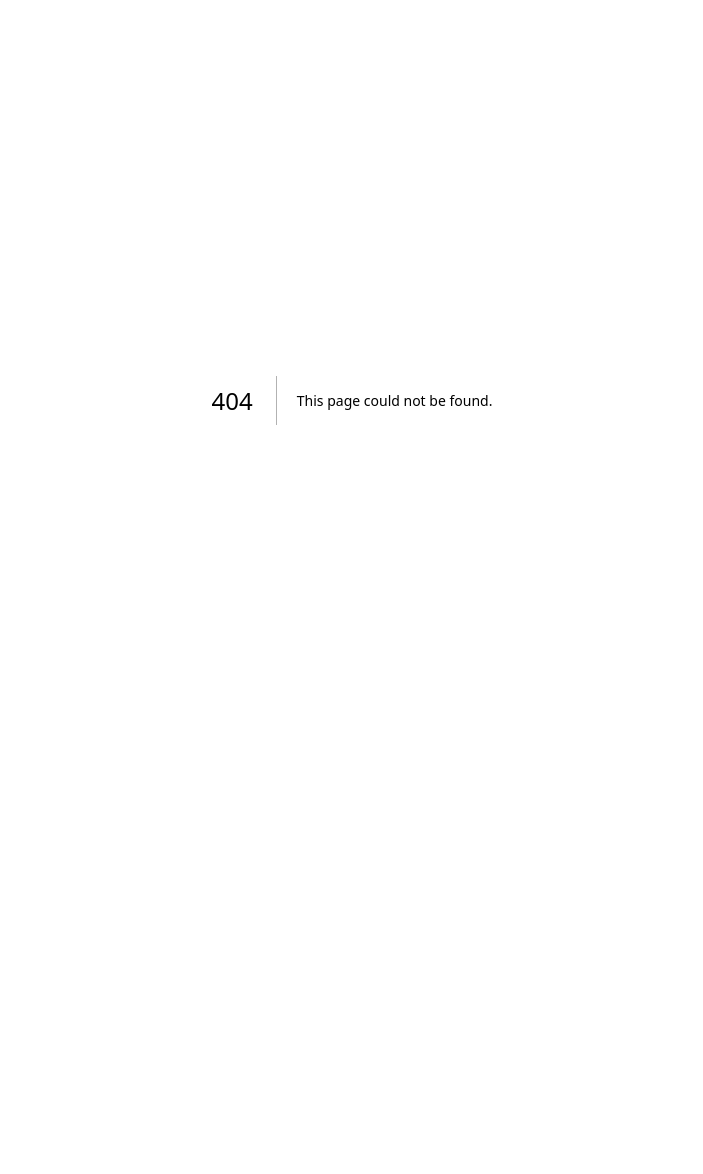
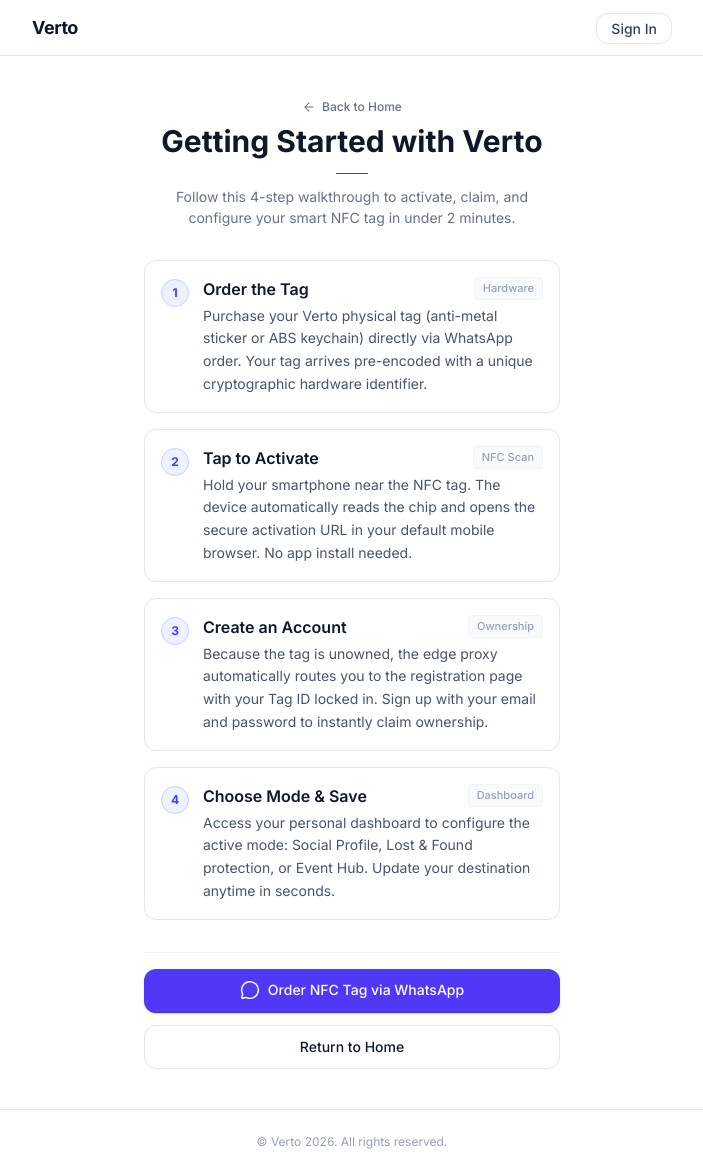
Before and after one commit to yosukeyung/Verto, a Next.js app: page /guide in a window 1280 px wide. Before the commit this address had no page. Shown: the whole page, without its empty margins (288-991 px from the left). Before the commit the page ends 800 px from the top, so only its background shows below. Built offline with nearby package versions, Linux system fonts and the light colour scheme.

Commit message:
add guide pages

```diff
--- /dev/null
+++ b/app/guide/page.tsx
@@ -0,0 +1,136 @@
+import Link from 'next/link'
+import { MessageCircle, ArrowLeft } from 'lucide-react'
+import { Navbar } from '@/components/layout/Navbar'
+import { Card } from '@/components/ui/Card'
+
+export const metadata = {
+  title: 'Getting Started - Verto',
+  description: 'Step-by-step guide to setting up and configuring your Verto smart NFC tag in under 2 minutes.',
+}
+
+export default function GuidePage() {
+  const waOrderUrl =
+    'https://wa.me/6281234567890?text=' +
+    encodeURIComponent('Hello Verto, I would like to order an NFC tag.')
+
+  const steps = [
+    {
+      number: 1,
+      title: 'Order the Tag',
+      description:
+        'Purchase your Verto physical tag (anti-metal sticker or ABS keychain) directly via WhatsApp order. Your tag arrives pre-encoded with a unique cryptographic hardware identifier.',
+      badge: 'Hardware',
+    },
+    {
+      number: 2,
+      title: 'Tap to Activate',
+      description:
+        'Hold your smartphone near the NFC tag. The device automatically reads the chip and opens the secure activation URL in your default mobile browser. No app install needed.',
+      badge: 'NFC Scan',
+    },
+    {
+      number: 3,
+      title: 'Create an Account',
+      description:
+        'Because the tag is unowned, the edge proxy automatically routes you to the registration page with your Tag ID locked in. Sign up with your email and password to instantly claim ownership.',
+      badge: 'Ownership',
+    },
+    {
+      number: 4,
+      title: 'Choose Mode & Save',
+      description:
+        'Access your personal dashboard to configure the active mode: Social Profile, Lost & Found protection, or Event Hub. Update your destination anytime in seconds.',
+      badge: 'Dashboard',
+    },
+  ]
+
+  return (
+    <div className="min-h-screen bg-white flex flex-col justify-between">
+      {/* 56px Navigation Header */}
+      <Navbar
+        rightAction={
+          <Link
+            href="/login"
+            className="text-sm font-medium text-gray-700 hover:text-gray-900 px-3.5 py-1.5 rounded-lg hover:bg-gray-50 border border-gray-200 transition-colors focus-visible:outline-2 focus-visible:outline-offset-2 focus-visible:outline-indigo-500"
+          >
+            Sign In
+          </Link>
+        }
+      />
+
+      {/* Main Guide Content */}
+      <main className="flex-1 w-full max-w-md mx-auto px-4 py-10 space-y-8">
+        {/* Header Section */}
+        <header className="text-center space-y-3">
+          <Link
+            href="/"
+            className="inline-flex items-center gap-1.5 text-xs font-medium text-gray-500 hover:text-gray-900 transition-colors mb-2 focus-visible:outline-2 focus-visible:outline-offset-2 focus-visible:outline-indigo-500 rounded"
+          >
+            <ArrowLeft className="w-3.5 h-3.5" strokeWidth={1.75} />
+            <span>Back to Home</span>
+          </Link>
+          <h1 className="text-2xl sm:text-3xl font-bold leading-tight text-gray-900">
+            Getting Started with Verto
+          </h1>
+          <div className="w-8 border-b border-indigo-600 mx-auto" />
+          <p className="text-sm text-gray-500 leading-normal max-w-sm mx-auto">
+            Follow this 4-step walkthrough to activate, claim, and configure your smart NFC tag in under 2 minutes.
+          </p>
+        </header>
+
+        {/* Step-by-Step Vertical List */}
+        <div className="space-y-4">
+          {steps.map((step) => (
+            <Card key={step.number} className="p-4 relative">
+              <div className="flex items-start gap-3.5">
+                <span className="w-7 h-7 rounded-full bg-indigo-50 border border-indigo-200 text-indigo-600 font-bold flex items-center justify-center shrink-0 mt-0.5 text-xs">
+                  {step.number}
+                </span>
+                <div className="space-y-1 flex-1">
+                  <div className="flex items-center justify-between">
+                    <h2 className="text-base font-semibold text-gray-900">
+                      {step.title}
+                    </h2>
+                    <span className="text-[11px] font-medium text-gray-400 bg-gray-50 px-2 py-0.5 rounded border border-gray-100">
+                      {step.badge}
+                    </span>
+                  </div>
+                  <p className="text-sm text-gray-600 leading-relaxed">
+                    {step.description}
+                  </p>
+                </div>
+              </div>
+            </Card>
+          ))}
+        </div>
+
+        {/* Action Buttons Section */}
+        <section className="space-y-3 pt-4 border-t border-gray-100">
+          <a
+            href={waOrderUrl}
+            target="_blank"
+            rel="noopener noreferrer"
+            className="w-full h-11 px-5 rounded-lg bg-indigo-600 hover:bg-indigo-700 text-white text-sm font-medium transition-colors duration-150 inline-flex items-center justify-center gap-2 focus-visible:outline-2 focus-visible:outline-offset-2 focus-visible:outline-indigo-500 border-b border-indigo-700 shadow-sm"
+          >
+            <MessageCircle className="w-5 h-5 shrink-0" strokeWidth={1.75} />
+            <span>Order NFC Tag via WhatsApp</span>
+          </a>
+
+          <Link
+            href="/"
+            className="w-full h-11 px-5 rounded-lg border border-gray-200 hover:border-gray-300 hover:bg-gray-50 text-gray-900 text-sm font-medium transition-colors duration-150 inline-flex items-center justify-center focus-visible:outline-2 focus-visible:outline-offset-2 focus-visible:outline-indigo-500"
+          >
+            Return to Home
+          </Link>
+        </section>
+      </main>
+
+      {/* Minimal Footer */}
+      <footer className="border-t border-gray-200 py-6 text-center">
+        <p className="text-xs text-gray-400">
+          © Verto 2026. All rights reserved.
+        </p>
+      </footer>
+    </div>
+  )
+}
--- a/app/page.tsx
+++ b/app/page.tsx
@@ -26,11 +26,13 @@
         {/* Hero Section */}
         <section className="text-center space-y-4">
           <h1 className="text-2xl sm:text-3xl font-bold leading-tight text-gray-900">
-            One NFC Tag for Every Need
+            One Tap.
+            <br />
+            Infinite Possibilities.
           </h1>
           <div className="w-8 border-b border-indigo-600 mx-auto" />
           <p className="text-base text-gray-500 leading-normal max-w-sm mx-auto">
-            Update the destination and function of your physical tag anytime through the web dashboard, without reprogramming the chip.
+            Share your professional profile, secure your belongings, and manage events with a single tap. No app required.
           </p>
 
           <div className="pt-2">
@@ -120,6 +122,24 @@
             </div>
           </div>
         </section>
+
+        {/* Getting Started Guide CTA */}
+        <section className="text-center space-y-3 pt-6 border-t border-gray-100">
+          <h2 className="text-lg font-semibold leading-tight text-gray-900">
+            Ready to digitalize your campus life?
+          </h2>
+          <p className="text-sm text-gray-500 max-w-sm mx-auto">
+            See exactly how easy it is to set up your Verto tag in under 2 minutes.
+          </p>
+          <div className="pt-1">
+            <Link
+              href="/guide"
+              className="w-full h-11 px-5 rounded-lg border border-gray-200 hover:border-gray-300 hover:bg-gray-50 text-gray-900 text-sm font-medium transition-colors duration-150 inline-flex items-center justify-center focus-visible:outline-2 focus-visible:outline-offset-2 focus-visible:outline-indigo-500"
+            >
+              Read the Step-by-Step Guide
+            </Link>
+          </div>
+        </section>
       </main>
 
       {/* Footer */}
```
